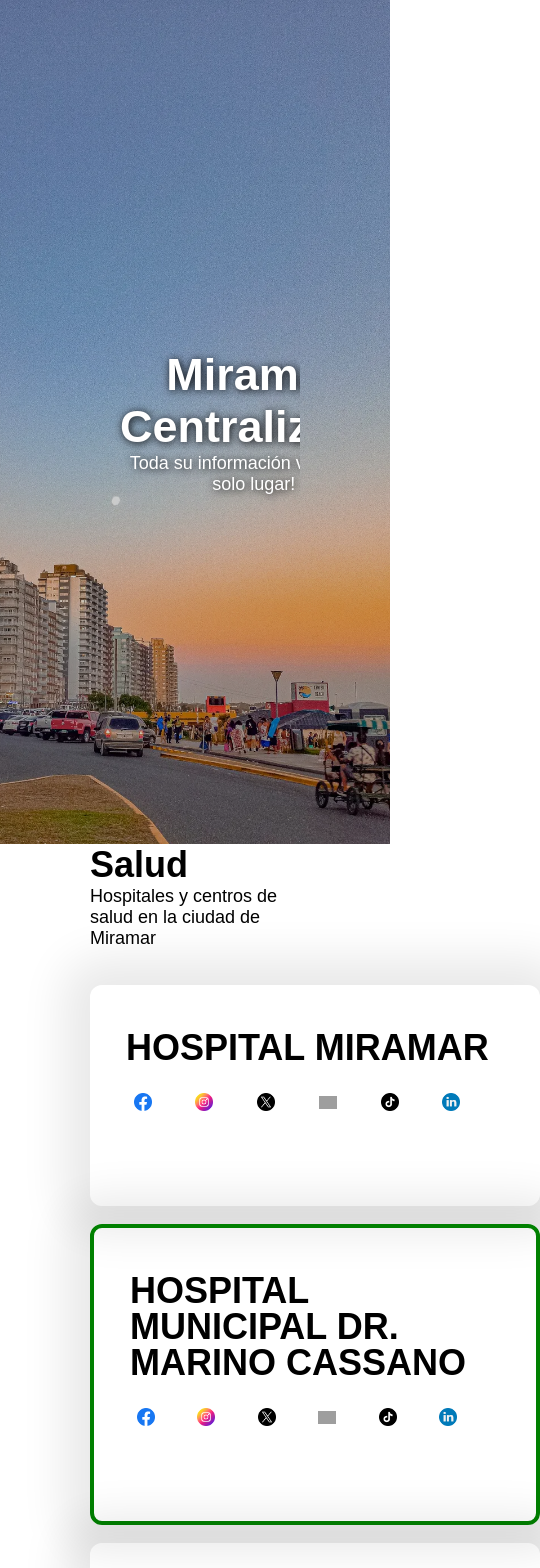
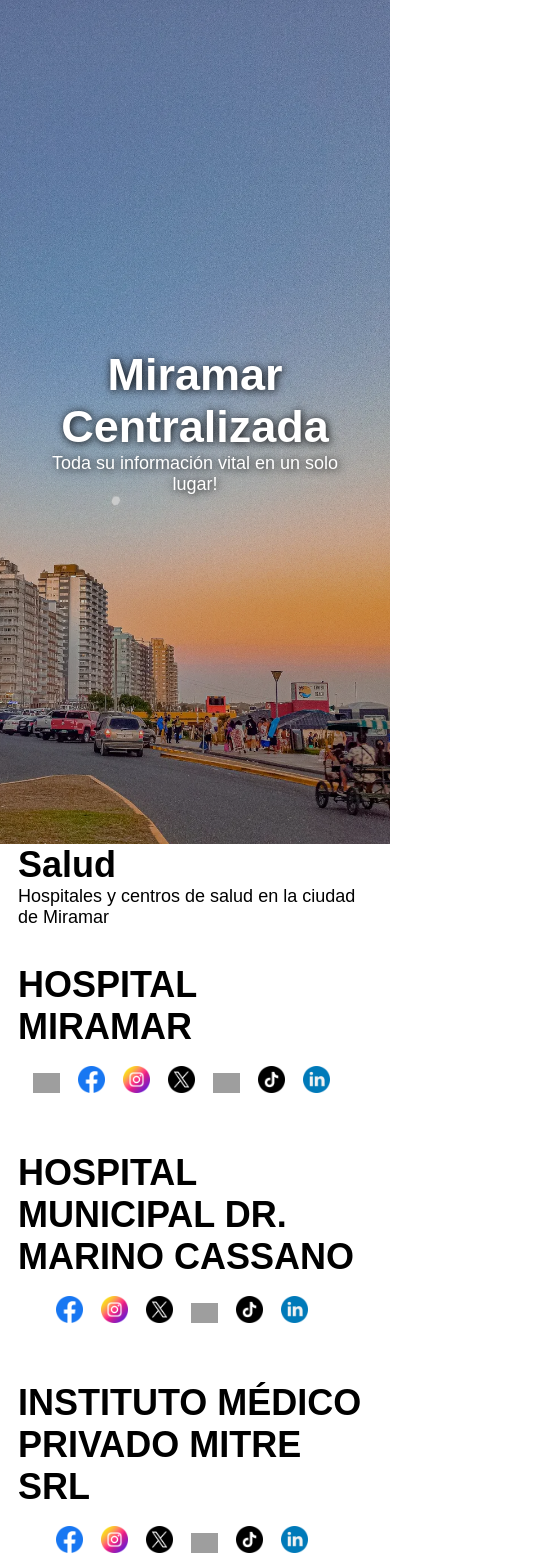
Before and after one commit to ulisesbasualdo/CENTRALCITY, an Angular app: page / in a window 390 px wide. Shown: the top 1568 px of the page, 540 px wide, since content can reach past the window. Built offline with nearby package versions, Linux system fonts and the light colour scheme; grey boxes are pictures that could not be loaded; a web font is replaced by a local one.

Commit message:
(data-view)&(cards) - estiliza y arregla bugs visuales

```diff
--- a/public/json/data/salud.json
+++ b/public/json/data/salud.json
@@ -36,6 +36,13 @@
         "url": "https://hospitalmiramar.com.ar/"
       },
       "social": [
+        {
+          "platform": "gmaps",
+          "username": "",
+          "name": "Diag. J. M. Dupuy 1550",
+          "type": "",
+          "link": "https://www.google.com/maps/dir//Diag.+J.+M.+Dupuy+1550,+B7607+Miramar,+Provincia+de+Buenos+Aires/@-38.2707156,-57.926519,12z/data=!4m8!4m7!1m0!1m5!1m1!1s0x9585108a73c73bdf:0xbe85a3bf435179d8!2m2!1d-57.844118!2d-38.2707444?entry=ttu&g_ep=EgoyMDI0MTIxMS4wIKXMDSoASAFQAw%3D%3D"
+        },
         {
           "platform": "fb",
           "username": "@hospitalmiramar",
--- a/src/app/atomic-ui/molecules/card/card.component.scss
+++ b/src/app/atomic-ui/molecules/card/card.component.scss
@@ -2,10 +2,14 @@
   border-radius: 12px;
   -webkit-box-shadow: 0px 0px 45px 26px rgba(0, 0, 0, 0.09);
   -moz-box-shadow: 0px 0px 45px 26px rgba(0, 0, 0, 0.09);
-  box-shadow: 0 0 45px 26px #00000017;
+  box-shadow: 0 0 45px 26px rgba(0, 0, 0, 0.0901960784);
   padding: 2em;
-  width: 25rem;
-  height: 100%;
+  width: calc(33.333% - 2em);
+  min-width: 300px;
+  box-sizing: border-box;
+  margin: 0;
+  flex: 1 1 calc(33.333% - 2em);
+
   .card-header {
     .title {
       font-weight: bold;
@@ -14,6 +18,9 @@
   }
   .card-body {
     width: 100%;
+    overflow: hidden;
+    text-overflow: ellipsis;
+    white-space: nowrap;
   }
   .card-footer {
     background-color: #ffffff44;
@@ -33,3 +40,18 @@
 .new-card {
   border: 0.25em solid green;
 }
+
+@media (max-width: 768px) {
+  .card {
+    width: calc(50% - 2em);
+    flex: 1 1 calc(50% - 2em);
+    padding-inline: 1.5rem;
+  }
+}
+
+@media (max-width: 480px) {
+  .card {
+    width: calc(100% - 2em);
+    flex: 1 1 calc(100% - 2em);
+  }
+}
--- a/src/app/atomic-ui/molecules/card/card.component.ts
+++ b/src/app/atomic-ui/molecules/card/card.component.ts
@@ -25,6 +25,23 @@ import { ISocialData } from 'src/app/core/interfaces/i-data';
       </div>
   `,
   styleUrls: ['./card.component.scss'],
+  styles: [
+    `
+    :host {
+      display: contents;
+    }
+    @media (max-width: 768px) {
+      :host {
+        flex: 1 1 calc(50% - 2em);
+      }
+    }
+    @media (max-width: 480px) {
+      :host {
+        flex: 1 1 calc(100% - 2em);
+      }
+    }
+    `
+  ],
 })
 export class CardComponent implements AfterViewInit {
 
--- a/src/app/atomic-ui/molecules/data-view/data-view.component.ts
+++ b/src/app/atomic-ui/molecules/data-view/data-view.component.ts
@@ -1,8 +1,9 @@
-import { Component, effect, ElementRef, input, viewChild } from '@angular/core';
+import { Component, effect, ElementRef, Input, input, viewChild } from '@angular/core';
 import { DataViewService } from '@utils/data-view.service';
 import { LinkService } from '@utils/link.service';
 import { TextService } from '@utils/text.service';
 import { ISocialData } from 'src/app/core/interfaces/i-data';
+
 @Component({
   selector: 'app-data-view',
   standalone: true,
@@ -19,33 +20,44 @@ import { ISocialData } from 'src/app/core/interfaces/i-data';
         @if(socialData()?.username) {
         <div class="child-content">
           <p>{{ socialData()?.username }}</p>
+          @if(buttonsRightToData){
           <div class="btn-copy" (click)="copyText(socialData()?.username)">
             <span>c</span>
           </div>
+          }
         </div>
         } @if(socialData()?.name) {
         <div class="child-content">
           <p>{{ socialData()?.name }}</p>
+          @if(buttonsRightToData){
           <div class="btn-copy" (click)="copyText(socialData()?.name)">
             <span>c</span>
-          </div>
+          </div>}
         </div>
         } @if(socialData()?.type) {
         <div class="child-content">
           <p>{{ socialData()?.type }}</p>
+
+          @if(buttonsRightToData){
           <div class="btn-copy" (click)="copyText(socialData()?.type)">
             <span>c</span>
           </div>
+          }
         </div>
         } @if(socialData()?.link) {
         <div class="child-content">
           <p>{{ socialData()?.link }}</p>
+
+          @if(buttonsRightToData){
           <div class="btn-copy" (click)="copyText(socialData()?.link)">
             <span>c</span>
           </div>
+          }
         </div>
         }
       </span>
+
+      @if(buttonsRightToData){
       <div class="btn-common-persistents">
         <div
           #btnGoToLink
@@ -64,6 +76,7 @@ import { ISocialData } from 'src/app/core/interfaces/i-data';
           <span>x</span>
         </div>
       </div>
+      }
     </div>
     }
   `,
@@ -79,6 +92,18 @@ export class DataViewComponent {
   dataViewHeight!: string;
   btnCloseHeight!: string;
   displayBlock: boolean = false;
+
+
+
+
+  @Input()
+    set buttonsRightToData(value: boolean) {
+      this._buttonsRightToData = value;
+    }
+    get buttonsRightToData() {
+      return this._buttonsRightToData;
+    }
+    private _buttonsRightToData!: boolean;
 
   constructor(
     private dataViewService: DataViewService,
--- a/src/app/atomic-ui/templates/template-landing/template-landing.component.ts
+++ b/src/app/atomic-ui/templates/template-landing/template-landing.component.ts
@@ -36,7 +36,10 @@ import { DataViewService } from '@utils/data-view.service';
 
               >
                 <div cardBody class="inline-block">
-                  <div>
+                  <div class="icon-container">
+                    <div class="icon-scroll" (mousedown)="startDragging($event)" (mousemove)="drag($event)" (mouseup)="stopDragging()" (mouseleave)="stopDragging()"
+                        (touchstart)="startDragging($event)" (touchmove)="drag($event)" (touchend)="stopDragging()">
+                      <div class="icon-wrapper">
                         @for(dataSocial of dataItem.social; track dataSocial; let j = $index){
                           <icon-img
                             [srcPredefined]=dataSocial.platform
@@ -44,6 +47,8 @@ import { DataViewService } from '@utils/data-view.service';
                             (onClick)="setDataViewAndContainer(itemIndex, dataSocial, dataItemIndex, j)"
                           />
                         }
+                      </div>
+                    </div>
                   </div>
                   <app-data-view
                   [socialData]=socialData
@@ -67,16 +72,18 @@ import { DataViewService } from '@utils/data-view.service';
   `,
   styles: [
     `
-    .container{
-      display: flex;
+    .container {
+    display: flex
+;
     gap: 1em;
-      align-items: stretch;
+    margin-top: 2rem;
     flex-wrap: wrap;
-      margin-top: 2rem;
+    /* width: 100%; */
+    justify-content: flex-start;
     }
     .inline-block {
-      div{
-          *{
+      div {
+        * {
           display: inline-block;
           padding-right: 1em;
         }
@@ -89,6 +96,73 @@ import { DataViewService } from '@utils/data-view.service';
       img.icon {
         width: 2em;
         height: auto;
+      }
+    }
+    .icon-container {
+      width: 100%;
+      overflow-x: hidden;
+    }
+
+    .icon-scroll {
+      overflow-x: auto;
+      cursor: pointer;
+      scrollbar-width: none;
+      -ms-overflow-style: none;
+      &::-webkit-scrollbar {
+        display: none;
+      }
+    }
+
+    .icon-wrapper {
+      display: flex;
+      gap: 1em;
+      padding: 0.5em;
+      user-select: none;
+      -webkit-user-select: none;
+      scrollbar-width: auto;
+      width: 100%;
+      @media (min-width: 768px) {
+        overflow-x: auto;
+      }
+    }
+
+    .nav-btn {
+      background: #4190ff;
+      border: none;
+      color: white;
+      padding: 0.5em;
+      cursor: pointer;
+      border-radius: 50%;
+      display: flex;
+      align-items: center;
+      justify-content: center;
+
+      &:hover {
+        background: #ffde59;
+      }
+    }
+    @media (max-width: 768px) {
+      .inline-block {
+        div {
+          * {
+            display: inline-block;
+            padding-right: 0.5em;
+          }
+        }
+        > * {
+          padding-block: 0.5em;
+          display: flex;
+          justify-content: space-evenly;
+          flex-wrap: wrap;
+        }
+        img.icon {
+          width: 2em;
+          height: auto;
+        }
+      }
+    }
+    @media (max-width: 480px) {
+      .inline-block {
       }
     }
     `
@@ -126,4 +200,48 @@ export class TemplateLandingComponent {
     return this.containerIndex() === this.formatContainerIndex(itemIndex, dataItemIndex);
   }
 
+  scrollIcons(direction: 'left' | 'right', event: Event) {
+    const container = (event.target as HTMLElement)
+      .parentElement?.querySelector('.icon-scroll') as HTMLElement;
+    const scrollAmount = 100;
+
+    if (direction === 'left') {
+      container.scrollLeft -= scrollAmount;
+    } else {
+      container.scrollLeft += scrollAmount;
     }
+  }
+
+  private isDragging = false;
+  private startX = 0;
+  private scrollLeft = 0;
+
+  startDragging(event: MouseEvent | TouchEvent) {
+    this.isDragging = true;
+    const container = event.currentTarget as HTMLElement;
+    this.scrollLeft = container.scrollLeft;
+
+    if (event instanceof MouseEvent) {
+      this.startX = event.pageX - container.offsetLeft;
+    } else {
+      this.startX = event.touches[0].pageX - container.offsetLeft;
+    }
+  }
+
+  drag(event: MouseEvent | TouchEvent) {
+    if (!this.isDragging) return;
+    event.preventDefault();
+
+    const container = event.currentTarget as HTMLElement;
+    const x = event instanceof MouseEvent ?
+      event.pageX - container.offsetLeft :
+      event.touches[0].pageX - container.offsetLeft;
+
+    const walk = (x - this.startX) * 2;
+    container.scrollLeft = this.scrollLeft - walk;
+  }
+
+  stopDragging() {
+    this.isDragging = false;
+  }
+}
--- a/src/app/core/styles/foundations.scss
+++ b/src/app/core/styles/foundations.scss
@@ -39,3 +39,9 @@ a,
 button {
   font-size: 1rem;
 }
+
+@media (max-width: 768px) {
+  section {
+    margin-inline: 1em;
+  }
+}
```
Lines whose indentation alone changed are shown as unchanged.
